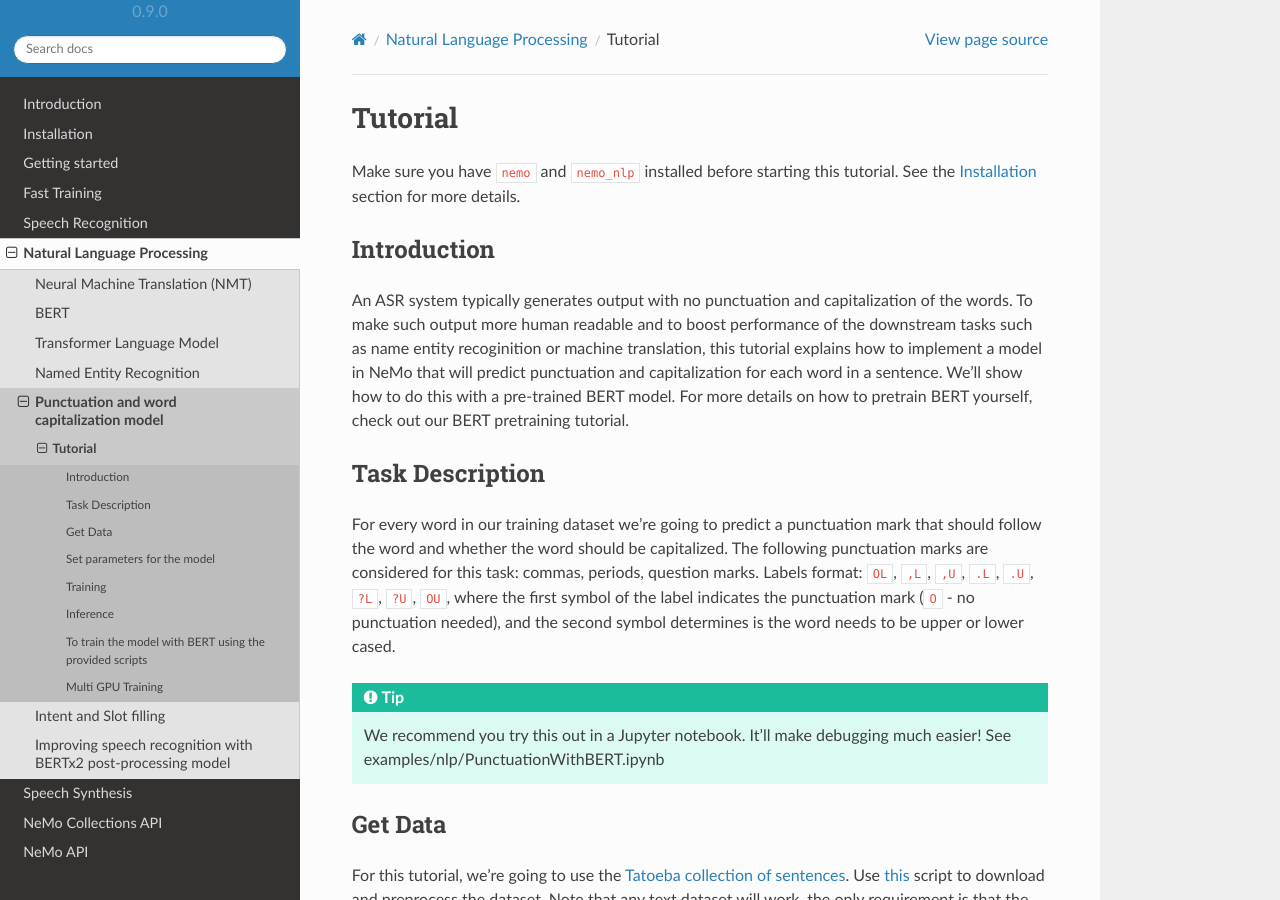
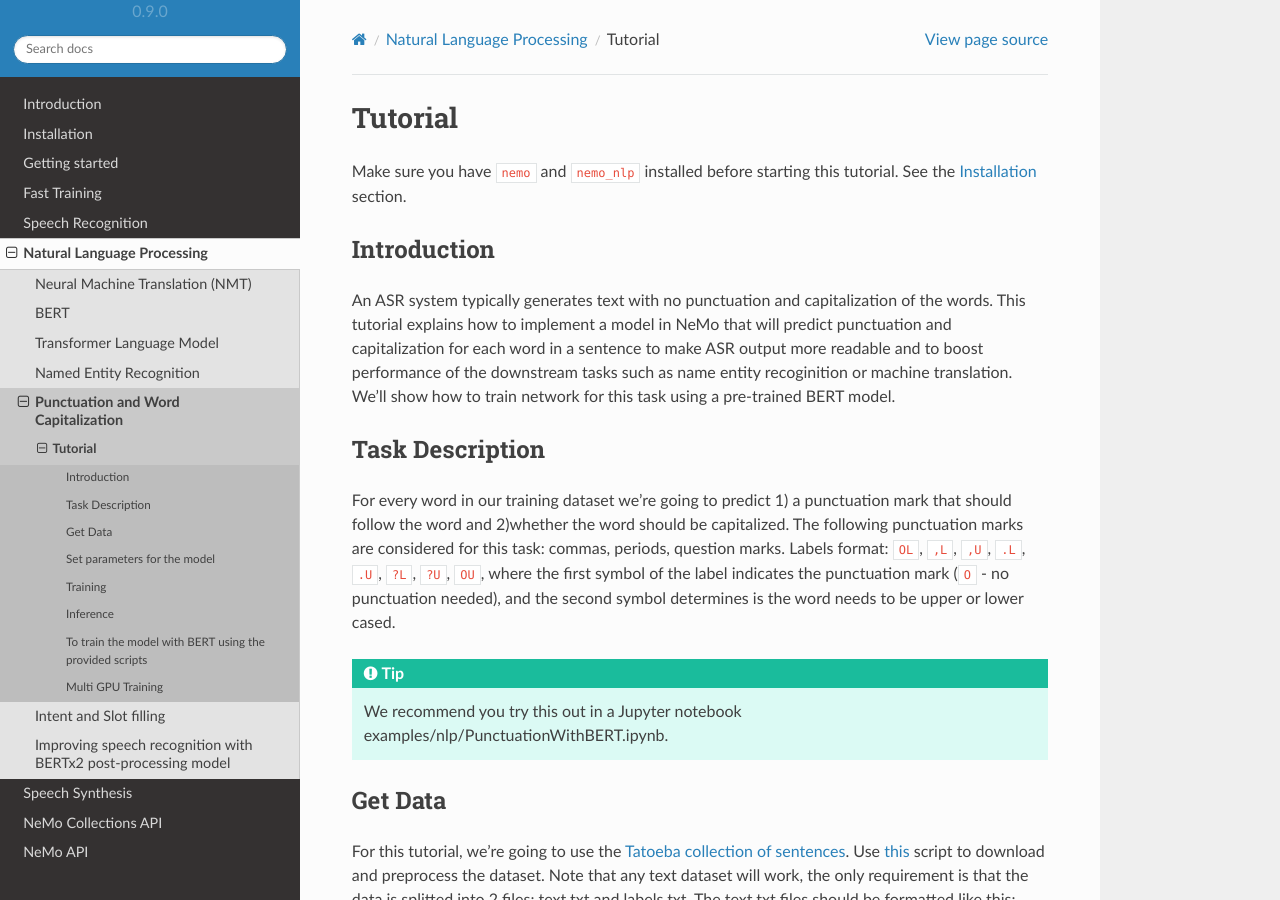
Before and after one commit to backend-engineer1/NEMO, a Sphinx documentation site: the page built from docs/sources/source/nlp/punctuation.rst, in a window 1280 px wide and 900 px high. Built offline with Sphinx 7.4.7 and the Read the Docs theme 2.0.0, drawn with Linux system fonts in a browser that asks for light colours.

Commit message:
style fixes
Signed-off-by: Evelina Bakhturina <ebakhturina@nvidia.com>

```diff
--- a/docs/sources/source/nlp/intro.rst
+++ b/docs/sources/source/nlp/intro.rst
@@ -35,8 +35,8 @@ Named Entity Recognition
    ner
 
 
-Punctuation and word capitalization model
------------------------------------------
+Punctuation and Word Capitalization
+-----------------------------------
 
 .. toctree::
    :maxdepth: 8
--- a/docs/sources/source/nlp/punctuation.rst
+++ b/docs/sources/source/nlp/punctuation.rst
@@ -2,21 +2,20 @@ Tutorial
 ========
 
 Make sure you have ``nemo`` and ``nemo_nlp`` installed before starting this
-tutorial. See the :ref:`installation` section for more details.
+tutorial. See the :ref:`installation` section.
 
 Introduction
 ------------
 
-An ASR system typically generates output with no punctuation and capitalization of the words. To make such output more human readable and to boost performance of the downstream tasks such as name entity recoginition or machine translation, this tutorial explains how to implement a model in NeMo that will predict punctuation and capitalization for each word in a sentence. We'll show how to do this with a pre-trained BERT model. For more details on how to pretrain BERT yourself, check out our BERT pretraining tutorial.
+An ASR system typically generates text with no punctuation and capitalization of the words. This tutorial explains how to implement a model in NeMo that will predict punctuation and capitalization for each word in a sentence to make ASR output more readable and to boost performance of the downstream tasks such as name entity recoginition or machine translation. We'll show how to train network for this task using a pre-trained BERT model.
 
 Task Description
 ----------------
-For every word in our training dataset we're going to predict a punctuation mark that should follow the word and whether the word should be capitalized. The following punctuation marks are considered for this task: commas, periods, question marks. Labels format: ``OL``, ``,L``, ``,U``, ``.L``, ``.U``, ``?L``, ``?U``, ``OU``, where the first symbol of the label indicates the punctuation mark (``O`` - no punctuation needed), and the second symbol determines is the word needs to be upper or lower cased.
+For every word in our training dataset we're going to predict 1) a punctuation mark that should follow the word and 2)whether the word should be capitalized. The following punctuation marks are considered for this task: commas, periods, question marks. Labels format: ``OL``, ``,L``, ``,U``, ``.L``, ``.U``, ``?L``, ``?U``, ``OU``, where the first symbol of the label indicates the punctuation mark (``O`` - no punctuation needed), and the second symbol determines is the word needs to be upper or lower cased.
 
 .. tip::
 
-    We recommend you try this out in a Jupyter notebook. It'll make debugging much easier!
-    See examples/nlp/PunctuationWithBERT.ipynb
+    We recommend you try this out in a Jupyter notebook examples/nlp/PunctuationWithBERT.ipynb.
 
 Get Data
 ----------------
```
